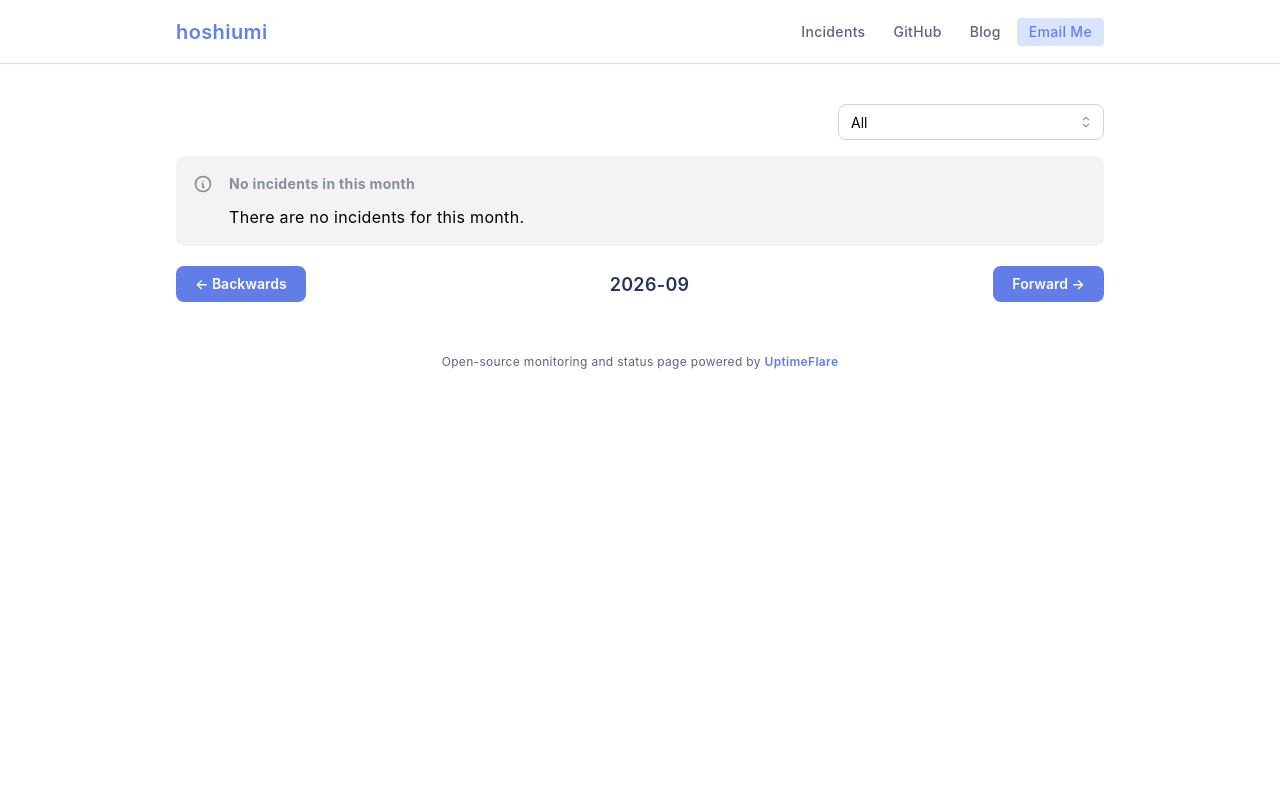
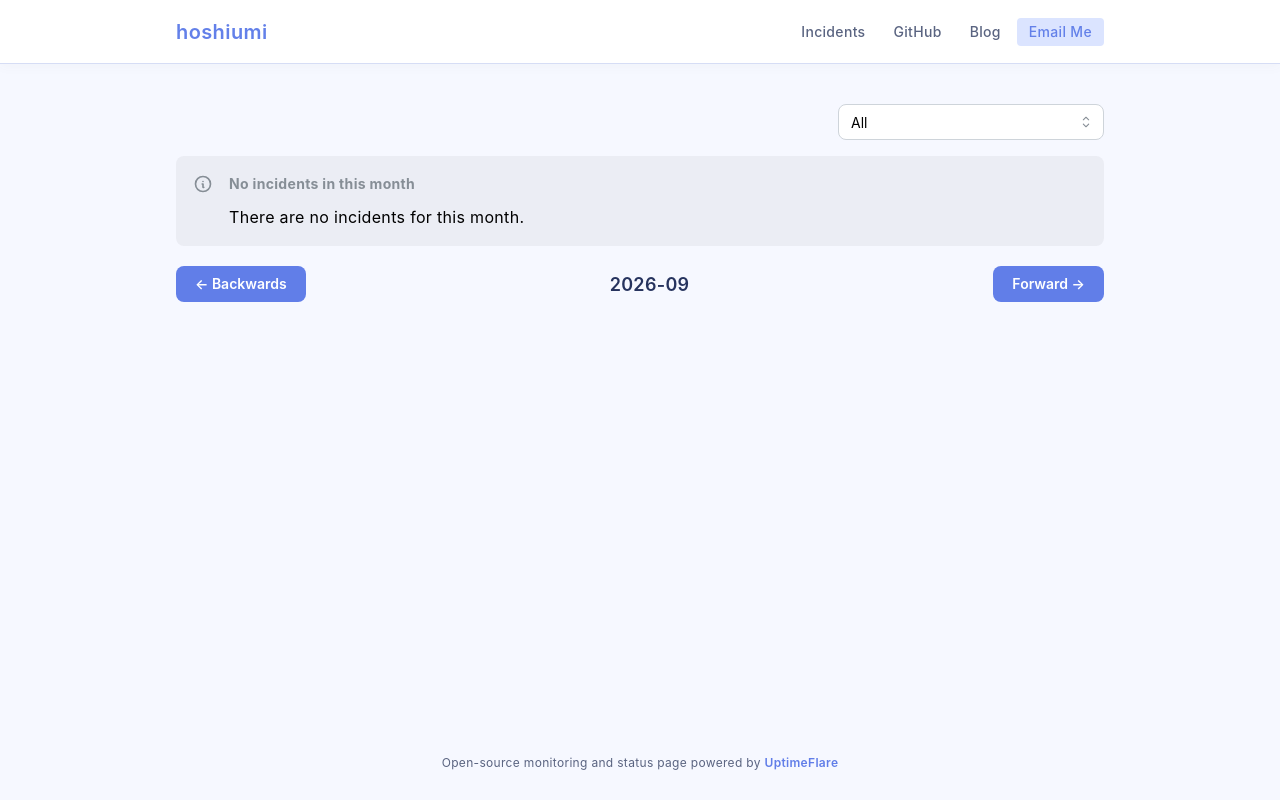
Before and after one commit to qzh200/UptimeFlare, a Next.js app: page /incidents in a window 1280 px wide. Built offline with nearby package versions, Linux system fonts and the light colour scheme.

Commit message:
fix: 优化 Footer 组件结构，确保自定义内容和默认内容的渲染一致性；更新主题样式以覆盖 Mantine 默认颜色

```diff
--- a/components/Footer.tsx
+++ b/components/Footer.tsx
@@ -1,14 +1,12 @@
 import { Box, Text, Anchor } from '@mantine/core'
 import { pageConfig } from '@/uptime.config'
 
-export default function Footer() {
-  const content = (
+const defaultContent = (
   <Box
     style={{
       textAlign: 'center',
       fontSize: 12,
-        marginTop: 32,
-        padding: '20px 16px 32px',
+      padding: '24px 16px',
       color: 'hsl(var(--muted-foreground))',
     }}
   >
@@ -26,8 +24,9 @@ export default function Footer() {
   </Box>
 )
 
+export default function Footer() {
   if (pageConfig.customFooter) {
-    return <div dangerouslySetInnerHTML={{ __html: pageConfig.customFooter }} />
+    return <footer dangerouslySetInnerHTML={{ __html: pageConfig.customFooter }} />
   }
-  return content
+  return <footer>{defaultContent}</footer>
 }
--- a/styles/theme.css
+++ b/styles/theme.css
@@ -52,6 +52,11 @@
      * with the status content. */
     --page-bg: #f6f8ff;
 
+    /* Override Mantine's body / text tokens so the shoka page-bg shows
+     * through instead of Mantine's default light blue. */
+    --mantine-color-body: var(--page-bg);
+    --mantine-color-text: hsl(var(--foreground));
+
     /* Soft card shadow matching the blog's card shadow. */
     --shadow-card: 0 0.625rem 1.875rem rgba(90, 97, 105, 0.10);
     --shadow-card-hover: 0 0.875rem 2.25rem rgba(90, 97, 105, 0.16);
@@ -93,6 +98,8 @@
     --ring: 226 100% 74%;
 
     --page-bg: #0e1426;
+    --mantine-color-body: var(--page-bg);
+    --mantine-color-text: hsl(var(--foreground));
 
     --shadow-card: 0 0.625rem 1.875rem rgba(0, 0, 0, 0.45);
     --shadow-card-hover: 0 0.875rem 2.25rem rgba(0, 0, 0, 0.55);
@@ -115,11 +122,30 @@
     -webkit-font-smoothing: antialiased;
     -moz-osx-font-smoothing: grayscale;
     min-height: 100vh;
+    min-height: 100dvh;
     display: flex;
     flex-direction: column;
   }
+  /* Next.js wraps <main> in a <div id="__next">. Make that wrapper a flex
+   * column that fills the body so <main> can grow to fill the viewport. */
+  #__next {
+    flex: 1;
+    display: flex;
+    flex-direction: column;
+    background: var(--page-bg);
+  }
+  /* <main> holds the page content + Footer. Make it a flex column that
+   * fills <#__next> so the footer is pushed to the bottom of the page. */
   main {
     flex: 1;
+    display: flex;
+    flex-direction: column;
+    background: var(--page-bg);
+  }
+  /* The footer is the last direct child of <main>. Auto top margin pushes
+   * it to the bottom of the column when content is short. */
+  main > footer {
+    margin-top: auto;
   }
 
   ::selection {
```
Lines whose indentation alone changed are shown as unchanged.
